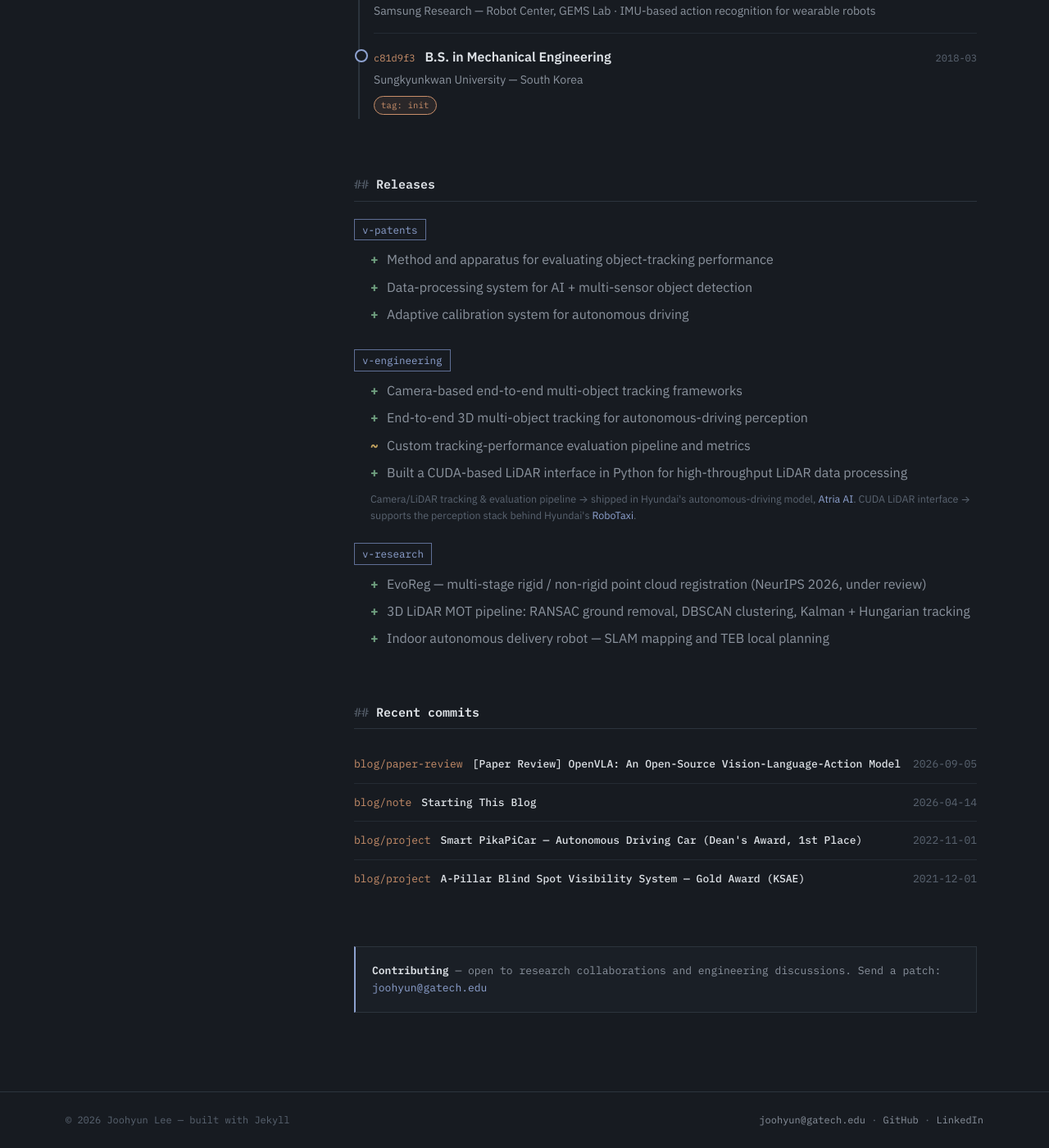
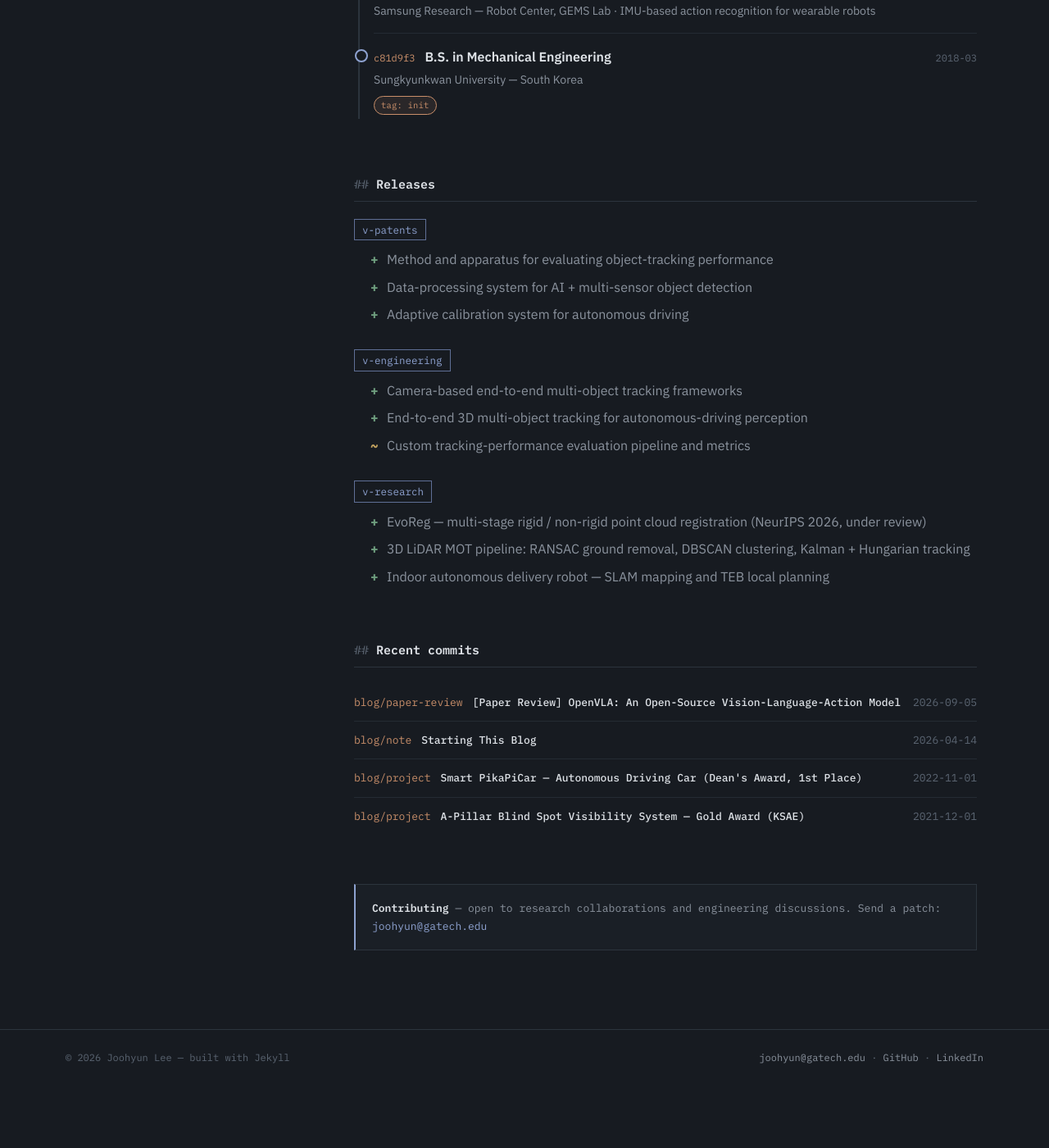
Before and after one commit to curiousLionH/curiousLionH.github.io, a Jekyll site: the page built from index.md, in a window 1280 px wide and 1400 px high, scrolled down 1472 px. Shown: the whole window at 82% size. Built offline with Jekyll 4.4.1, drawn with Linux system fonts in a browser that asks for light colours; after the commit the page ends 2796 px from its top, so only the background shows below that.

Commit message:
Move Hyundai outcome links to Projects page
Revert the homepage v-engineering release note and instead add a
Projects card describing the camera/LiDAR tracking, evaluation
pipeline, and CUDA LiDAR interface work, linked to the Atria AI and
RoboTaxi outcomes it shipped into.

Co-Authored-By: Claude Sonnet 5 <noreply@anthropic.com>

```diff
--- a/assets/css/style.css
+++ b/assets/css/style.css
@@ -421,8 +421,6 @@ a:hover { color: var(--yellow); }
 .release li { margin: 0 0 7px; color: var(--muted); position: relative; padding-left: 20px; }
 .release li::before { content: "+"; position: absolute; left: 0; color: var(--add); font-family: var(--mono); font-weight: 700; }
 .release li.changed::before { content: "~"; color: var(--change); }
-.release__note { margin: 8px 0 0; padding-left: 20px; font-size: 12.5px; color: var(--dim); }
-.release__note a { color: var(--accent); }
 
 /* ---------- Commit list (recent posts) ---------- */
 
--- a/index.md
+++ b/index.md
@@ -133,14 +133,7 @@ description: >-
         <li>Camera-based end-to-end multi-object tracking frameworks</li>
         <li>End-to-end 3D multi-object tracking for autonomous-driving perception</li>
         <li class="changed">Custom tracking-performance evaluation pipeline and metrics</li>
-        <li>Built a CUDA-based LiDAR interface in Python for high-throughput LiDAR data processing</li>
       </ul>
-      <p class="release__note">
-        Camera/LiDAR tracking &amp; evaluation pipeline &rarr; shipped in Hyundai's autonomous-driving
-        model, <a href="https://www.youtube.com/watch?v=-7BEzmdrlcU" target="_blank" rel="noopener">Atria AI</a>.
-        CUDA LiDAR interface &rarr; supports the perception stack behind Hyundai's
-        <a href="https://www.hyundaimotorgroup.com/ko/story/CONT0000000000002058" target="_blank" rel="noopener">RoboTaxi</a>.
-      </p>
     </div>
     <div class="release">
       <span class="release__ver">v-research</span>
```
Also changed, not shown: projects.md (+5 -0 lines).
